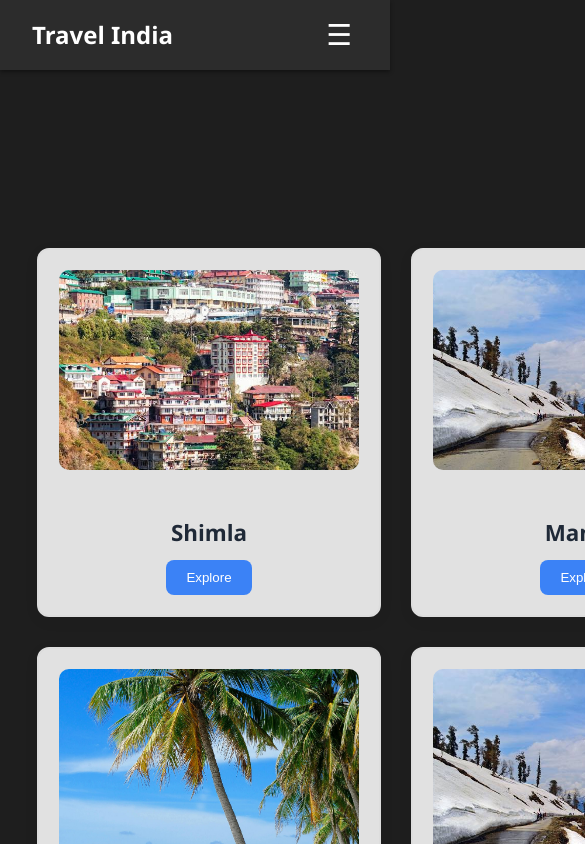
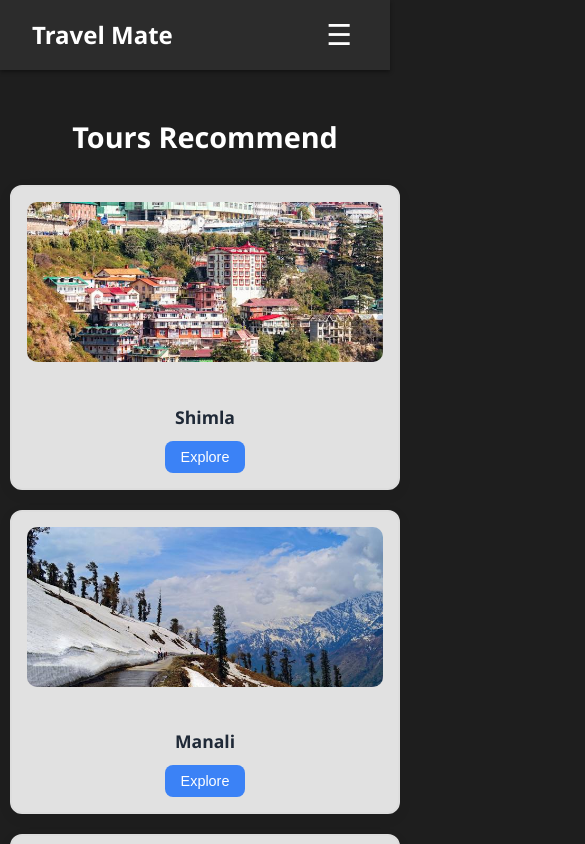
Before and after one commit to sahilsaroha99/Tour_Recommnedation, a React (Vite) app in the folder tour-recommendation/: page /tours in a window 390 px wide. Shown: the top 844 px of the page, 585 px wide, since content can reach past the window. Built offline with nearby package versions, Linux system fonts and the light colour scheme.

Commit message:
Tour is now responsive

```diff
--- a/tour-recommendation/src/Components/Navbar.jsx
+++ b/tour-recommendation/src/Components/Navbar.jsx
@@ -6,7 +6,7 @@ const Navbar = () => {
 
   return (
     <nav className="navbar">
-      <div className="logo">Travel India</div>
+      <div className="logo">Travel Mate</div>
       <button className="nav-toggle" onClick={() => setMenuOpen(!menuOpen)}>
         ☰
       </button>
--- a/tour-recommendation/src/tours.css
+++ b/tour-recommendation/src/tours.css
@@ -64,3 +64,46 @@
 .explore-btn:hover {
   background-color: #2563eb;
 }
+
+/* Responsive Styles */
+@media (max-width: 768px) {
+  .tours-container {
+    width: 100%;
+    padding: 20px 10px;
+  }
+
+  .tours-heading {
+    font-size: 1.8rem;
+    margin-bottom: 25px;
+  }
+
+  .tours-grid {
+    gap: 20px;
+  }
+
+  .tour-card {
+    flex: 1 1 calc(50% - 20px); /* 2 cards per row with spacing */
+    max-width: calc(50% - 20px);
+    padding: 15px;
+  }
+
+  .tour-image {
+    height: 160px;
+  }
+
+  .tour-name {
+    font-size: 1.1rem;
+  }
+
+  .explore-btn {
+    padding: 8px 16px;
+    font-size: 0.9rem;
+  }
+}
+
+@media (max-width: 480px) {
+  .tour-card {
+    flex: 1 1 100%;
+    max-width: 100%;
+  }
+}
```
